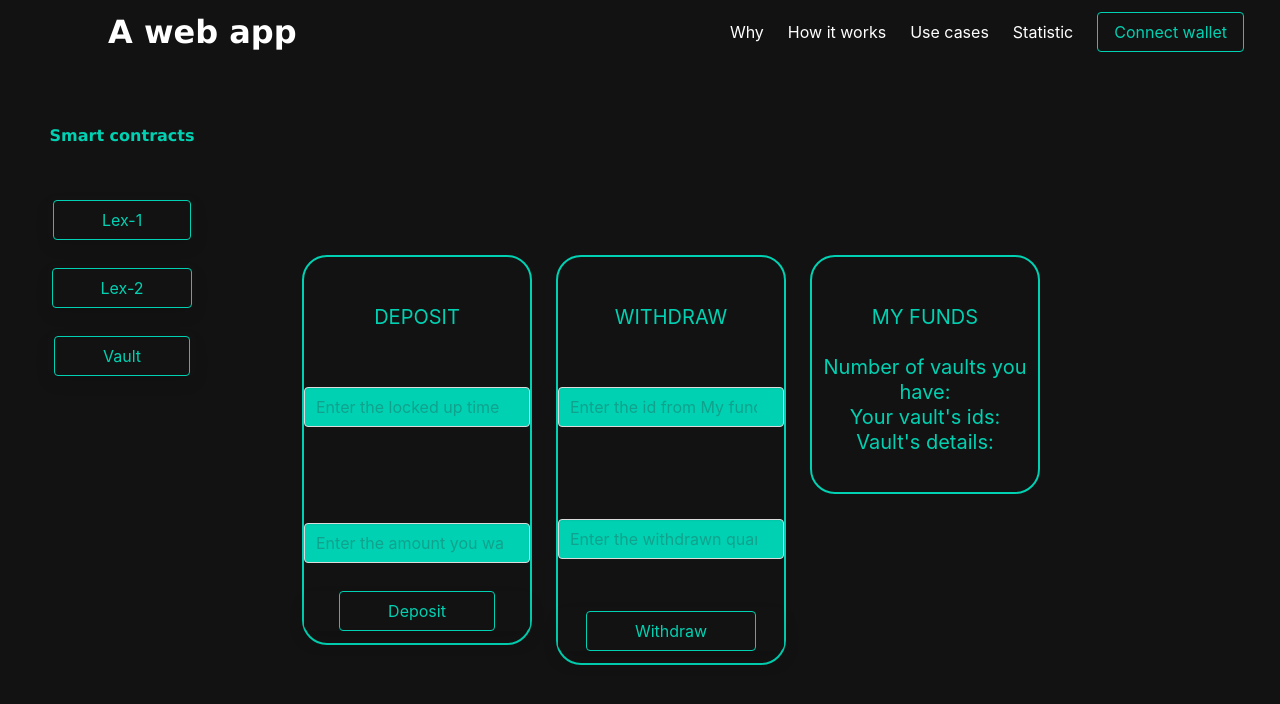
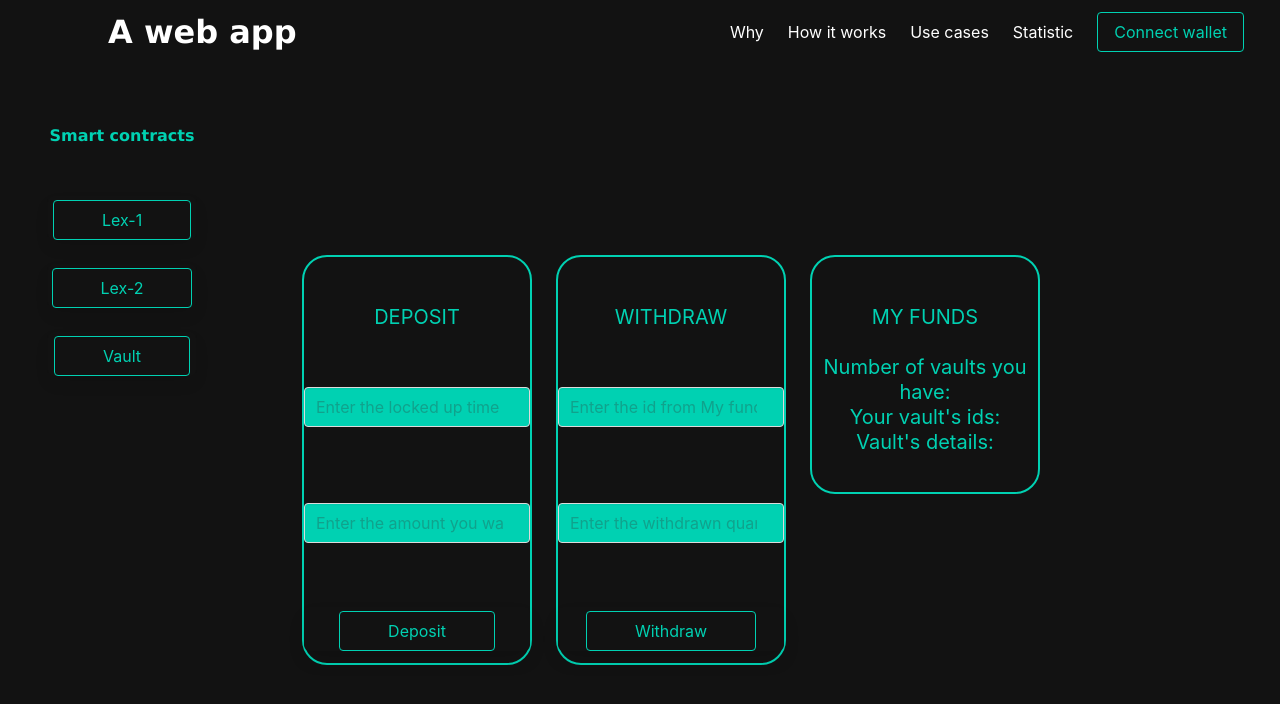
Before and after one commit to farinavito/Web3-Website, a Next.js app: page /vault in a window 1280 px wide. Shown: the top 704 px of the page. Built offline with nearby package versions, Linux system fonts and the light colour scheme.

Commit message:
changed the layout in the vault

```diff
--- a/pages/vault.js
+++ b/pages/vault.js
@@ -312,10 +312,11 @@ const App = () => {
                           </p>
                           <input onChange={updateDepositTimeLock} type="number" placeholder="Enter the locked up time" className='has-background-primary input is-normal'></input>
                           <p className=" has-background-black-bis py-4 is-size-6">
-                            <p></p><p></p><p>{errorDeposit}</p><br></br><br></br><br></br><br></br>
+                            <p></p><p></p><p></p><br></br><br></br><br></br>
                             <input onChange={updateDepositQty} type="number" placeholder="Enter the amount you want to lock" className='has-background-primary input is-normal'></input>
                           </p>
-                          <p className="box has-background-black-bis pt-3 pb-3 mt-3">
+                          <p>{errorDeposit}</p>
+                          <p className="box has-background-black-bis pt-4 pb-3 mt-6">
                             <div className='columns is-centered'>
                               <Link href="">
                                 <button onClick={depositFunds} className="button is-outlined py-2 px-6 is-size-6">Deposit </button>
@@ -331,9 +332,10 @@ const App = () => {
                           </p>
                           <input onChange={updateWithdrawId} type="number" placeholder="Enter the id from My funds" className='has-background-primary input is-normal'></input>
                           <p className=" has-background-black-bis py-4 is-size-6">
-                          <p></p><p>{errorWithdraw}</p><br></br><br></br><br></br>
+                            <p></p><p></p><br></br><br></br><br></br>
+                            <input onChange={updateWithdrawQty} type="number" placeholder="Enter the withdrawn quantity" className='has-background-primary input is-normal input-placeholder-color:black'></input>
                           </p>
-                          <input onChange={updateWithdrawQty} type="number" placeholder="Enter the withdrawn quantity" className='has-background-primary input is-normal input-placeholder-color:black'></input>
+                          <p>{errorWithdraw}</p>
                           <p className="box has-background-black-bis pt-4 pb-3 mt-6">
                             <div className='columns is-centered'>
                               <Link href="">
```
